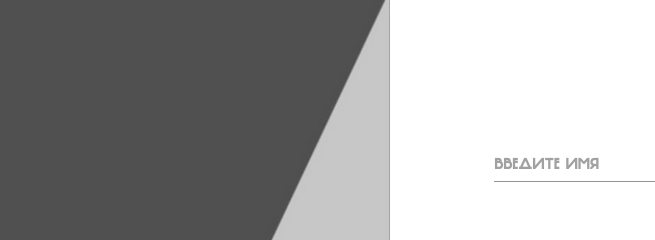
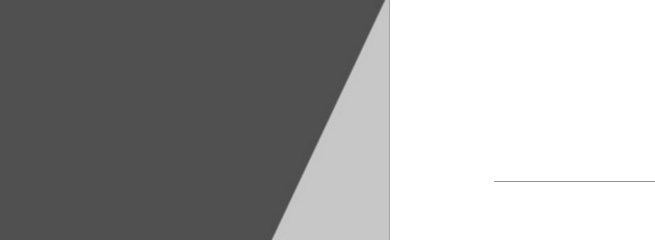
Before and after one commit to kudrinsacha/otkritka, a React (Create React App) app: page / in a window 1280 px wide. Shown: the top 240 px of the page, without its empty margins (0-655 px from the left). Built offline with nearby package versions, Linux system fonts and the light colour scheme.

Commit message:
fixed mui styles

```diff
--- a/src/components/Content/Content.scss
+++ b/src/components/Content/Content.scss
@@ -38,13 +38,9 @@
 
 .MuiInputBase-input { //style mui input
   font-family: "Rostov", sans-serif !important;
-  //color: #fff !important;
+  color: #fff !important;
   text-transform: uppercase !important;
 }
-
-//.MuiInputBase-input::after {
-//  border-bottom: 2px solid #fff !important;
-//}
 
 .MuiButtonBase-root { //style mui button
   font-family: "Rostov", sans-serif !important;
```
